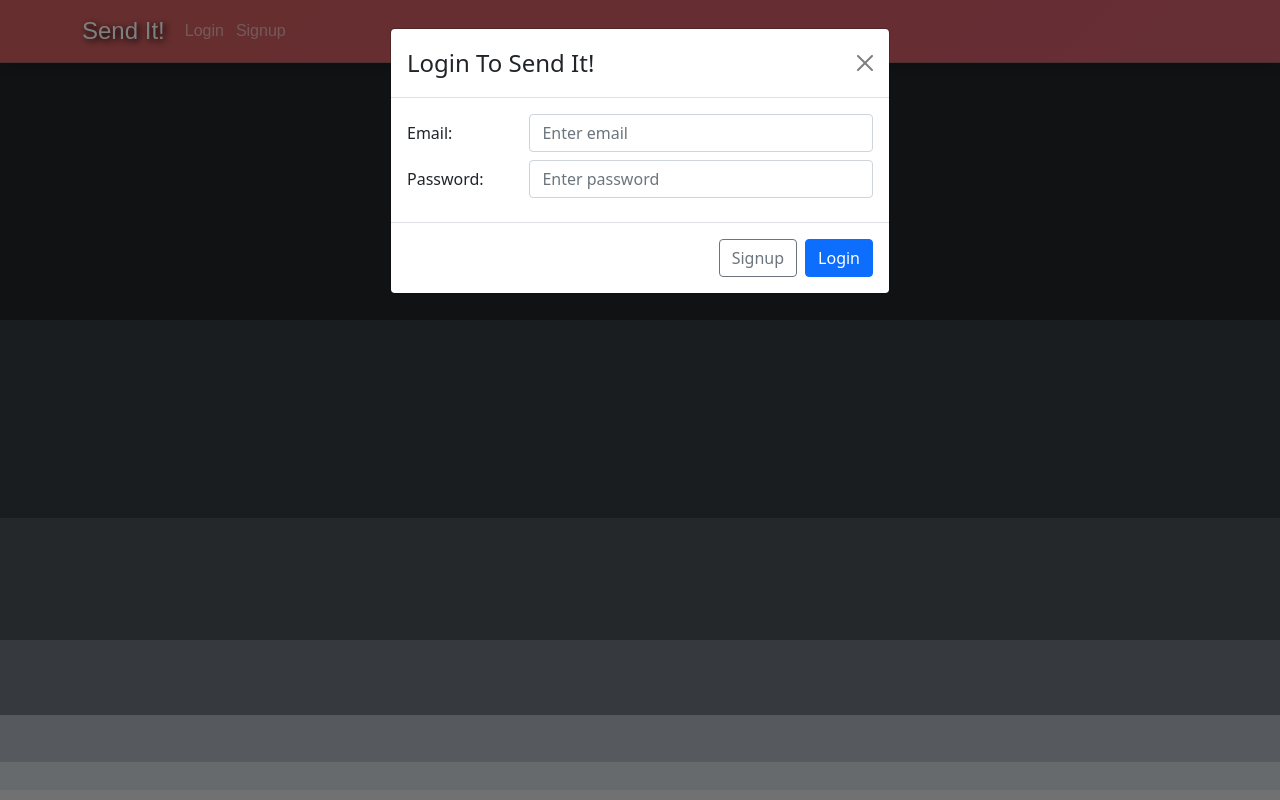
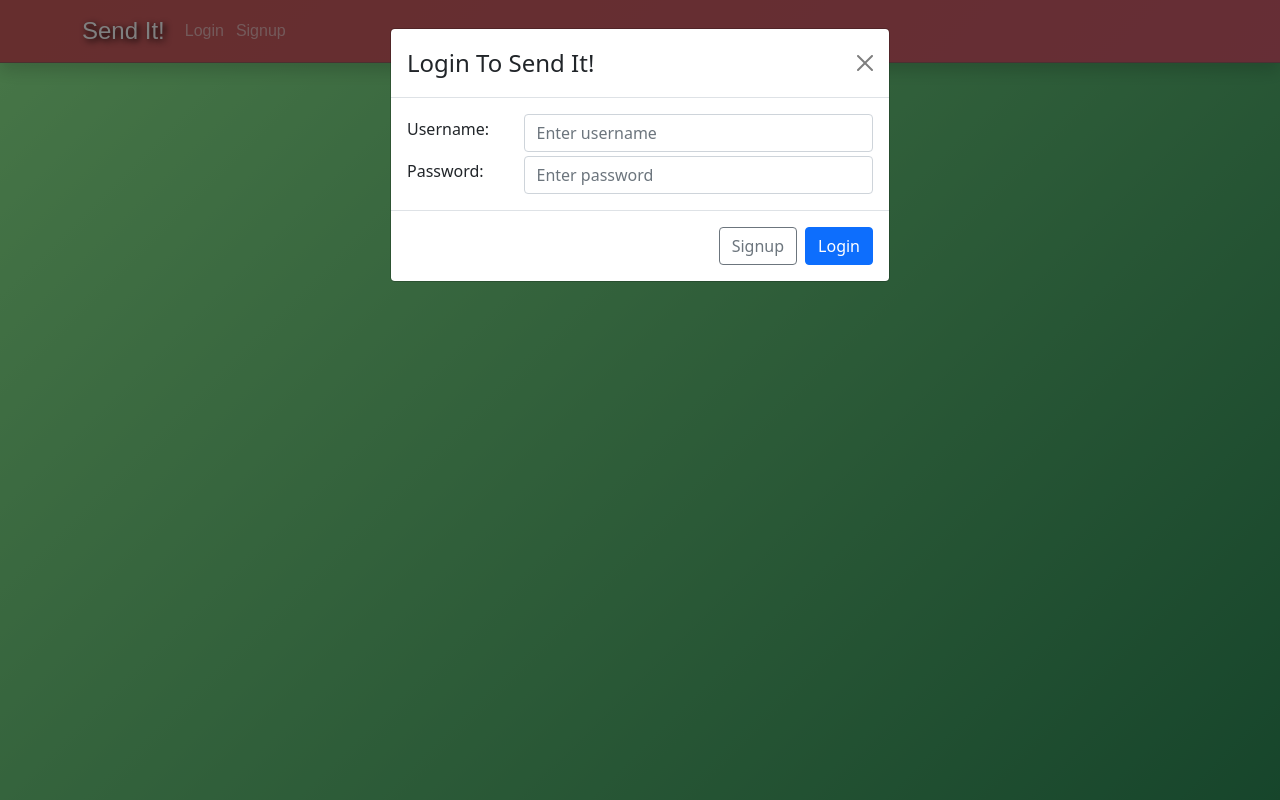
Before and after one commit to EtashTyagi/SendIt, a React (Create React App) app: page / in a window 1280 px wide. Both pictures are taken after a click on the button "Login". Built offline with nearby package versions, Linux system fonts and the light colour scheme.

Commit message:
Login Token Save

```diff
--- a/src/js/components/App.js
+++ b/src/js/components/App.js
@@ -4,22 +4,8 @@ import TopNavbar from "./TopNavbar";
 function App() {
       // TODO: Sort This Mess
       return (
-        <div className="d-flex flex-column">
+        <div className="d-flex flex-column" style={{height:"100vh", background:"linear-gradient(135deg, lightGreen, seagreen)"}}>
             <TopNavbar/>
-            <div style={{height: "40vh", background: "#212529", color: "white"}}>
-            </div>
-            <div style={{height: "24.7vh", background: "#343a40"}}>
-            </div>
-            <div style={{height: "15.3vh", background: "#495057"}}>
-            </div>
-            <div style={{height: "9.4vh", background: "#6c757d"}}>
-            </div>
-            <div style={{height: "5.8vh", background: "#adb5bd"}}>
-            </div>
-            <div style={{height: "3.6vh", background: "#ced4da"}}>
-            </div>
-            <div style={{height: "1.2vh", background: "#dee2e6"}}>
-            </div>
         </div>
       );
 }
--- a/src/js/components/LoginModal.js
+++ b/src/js/components/LoginModal.js
@@ -1,31 +1,71 @@
-import React from 'react';
+import React, {useState} from 'react';
 import Button from "react-bootstrap/Button";
 import {Form, Modal, Nav} from "react-bootstrap";
+import {login} from "../utils/loginHandler";
+
+const stringToComponent = [
+    "defaultLoginModal",
+    "errorLoginModal",
+    "successLoginModal"
+]
 
 function LoginModal({ className, closeLogin, openLogin, closeSignup, openSignup, openState }) {
+    const [rendering, setRendering] = useState("defaultLoginModal")
+    return (
+        rendering === stringToComponent[0] ? <DefaultLoginModal className={className}
+                                                                 setRendering={setRendering}
+                                                                 openLogin={openLogin}
+                                                                 closeLogin={closeLogin}
+                                                                 openSignup={openSignup}
+                                                                 openState={openState}/> :
+        rendering === stringToComponent[1] ? <ErrorLoginModal className={className}
+                                                               setRendering={setRendering}
+                                                               openState={openState}
+                                                              openLogin={openLogin}
+                                                              closeLogin={closeLogin}/> :
+                        <></>
+    );
+}
 
+function DefaultLoginModal({ className, setRendering, openLogin, closeLogin, openSignup, openState }) {
+    const [error, setError] = useState(false)
     return (
         <>
             <Nav.Link variant="primary" onClick={openLogin} className={className}>
                 Login
             </Nav.Link>
 
-            <Modal show={openState.loginOpen} onHide={closeLogin}>
+            <Modal show={openState.loginOpen} onHide={closeLogin} className={"shadow"}>
                 <Modal.Header closeButton>
                     <Modal.Title>Login To Send It!</Modal.Title>
                 </Modal.Header>
-                <Form>
+                <Form onSubmit={(event) =>
+                {login(event, setError, setRendering)}} action={"#"}>
                     <Modal.Body className="d-flex flex-column">
-                        <Form.Label className="d-flex flex-row align-items-center">
-                            <span className="me-2 w-25">Email:</span>
-                            <Form.Control className="w-75" type="email" placeholder="Enter email" required>
+                        <Form.Group className="d-flex flex-row align-items-center flex-wrap">
+                            <Form.Label className="w-25">Username:</Form.Label>
+                            <Form.Control className="w-75" type="text" placeholder="Enter username"
+                                          isInvalid={error}
+                                          name="username" required>
                             </Form.Control>
-                        </Form.Label>
-                        <Form.Label className="d-flex flex-row align-items-center">
-                            <span className="me-2 w-25">Password:</span>
-                            <Form.Control className="w-75" type="password" placeholder="Enter password" required>
+                            <div className="w-25"/>
+                            <Form.Control.Feedback className="w-75"/>
+                            <Form.Control.Feedback type="invalid" className="w-75">
+                                Authentication Failed
+                            </Form.Control.Feedback>
+                        </Form.Group>
+                        <Form.Group className="d-flex flex-row align-items-center flex-wrap mt-1">
+                            <Form.Label className="w-25">Password:</Form.Label>
+                            <Form.Control className="w-75" type="password" placeholder="Enter password"
+                                          isInvalid={error}
+                                          name={"password"} required>
                             </Form.Control>
-                        </Form.Label>
+                            <div className="w-25"/>
+                            <Form.Control.Feedback className="w-75"/>
+                            <Form.Control.Feedback type="invalid" className="w-75">
+                                Authentication Failed
+                            </Form.Control.Feedback>
+                        </Form.Group>
                     </Modal.Body>
                     <Modal.Footer>
                         <Button variant="outline-secondary" onClick={openSignup}>
@@ -41,4 +81,24 @@ function LoginModal({ className, closeLogin, openLogin, closeSignup, openSignup,
     );
 }
 
+function ErrorLoginModal({ className, setRendering, openState, closeLogin, openLogin, error }) {
+    return (
+        <>
+            <Nav.Link variant="primary" className={className}
+                      onClick={() => {setRendering("defaultLoginModal"); openLogin()}}>
+                Login
+            </Nav.Link>
+
+            <Modal className={"shadow danger-modal"} show={openState.signupOpen} onHide={closeLogin} >
+                <Modal.Header closeButton>
+                    <Modal.Title>Error Occurred While Registering</Modal.Title>
+                </Modal.Header>
+                <Modal.Body className="d-flex flex-column">
+                    {error}
+                </Modal.Body>
+            </Modal>
+        </>
+    )
+}
+
 export default LoginModal;
--- /dev/null
+++ b/src/js/utils/loginHandler.js
@@ -0,0 +1,53 @@
+export function login(event, setError, setRendering) {
+    event.preventDefault()
+    event.stopPropagation();
+    let formData = new FormData(event.target);
+    fetch('https://etashtyagi.centralindia.cloudapp.azure.com/auth_api/login/',
+        {
+            method: 'POST',
+            body: formData
+        })
+        .then(result => (result.json()))
+        .catch(reason => {
+            console.log(reason)
+            setError(reason.toString());
+            setRendering("errorLoginModal");
+        }).then(data => {
+            console.log(data)
+        if (data.success) {
+            setError(false)
+            setRendering("defaultLoginModal")
+            document.cookie = `token=${data["message"]}; expires=Thu, 18 Dec 2100 12:00:00 UTC`;
+        } else {
+            setError(true)
+            setRendering("defaultLoginModal")
+        }
+    });
+}
+
+export function isLoggedIn() {
+    let name = "token=";
+    let value = "";
+    let decodedCookie = decodeURIComponent(document.cookie);
+    let ca = decodedCookie.split(';');
+    for(let i = 0; i <ca.length; i++) {
+        let c = ca[i];
+        while (c.charAt(0) === ' ') {
+            c = c.substring(1);
+        }
+        if (c.indexOf(name) === 0) {
+            value = c.substring(name.length, c.length);
+        }
+    }
+    fetch('https://etashtyagi.centralindia.cloudapp.azure.com/auth_api/login/',
+        {
+            method: 'POST',
+            body: {"token": value}
+        })
+        .then(result => (result.json()))
+        .catch(reason => {
+            console.log(reason)
+        }).then(data => {
+            return data.success;
+        });
+}
```
